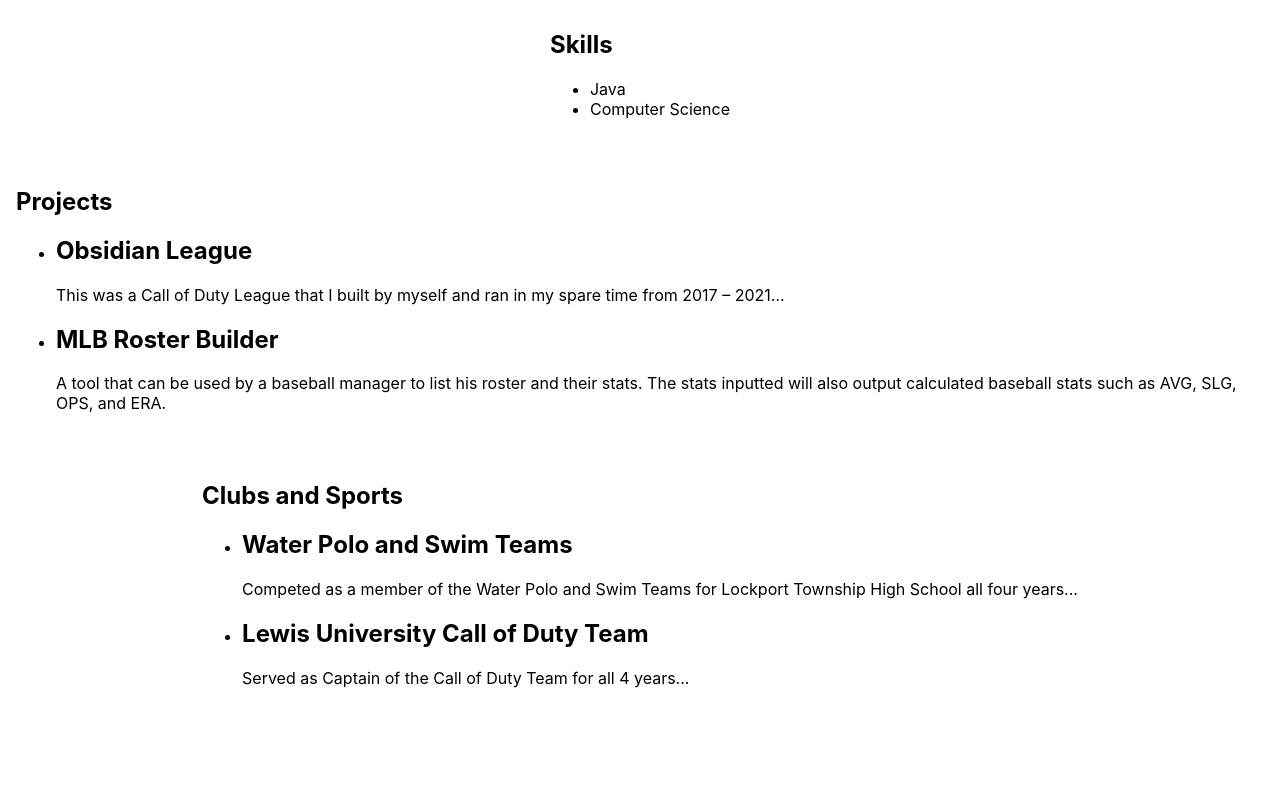
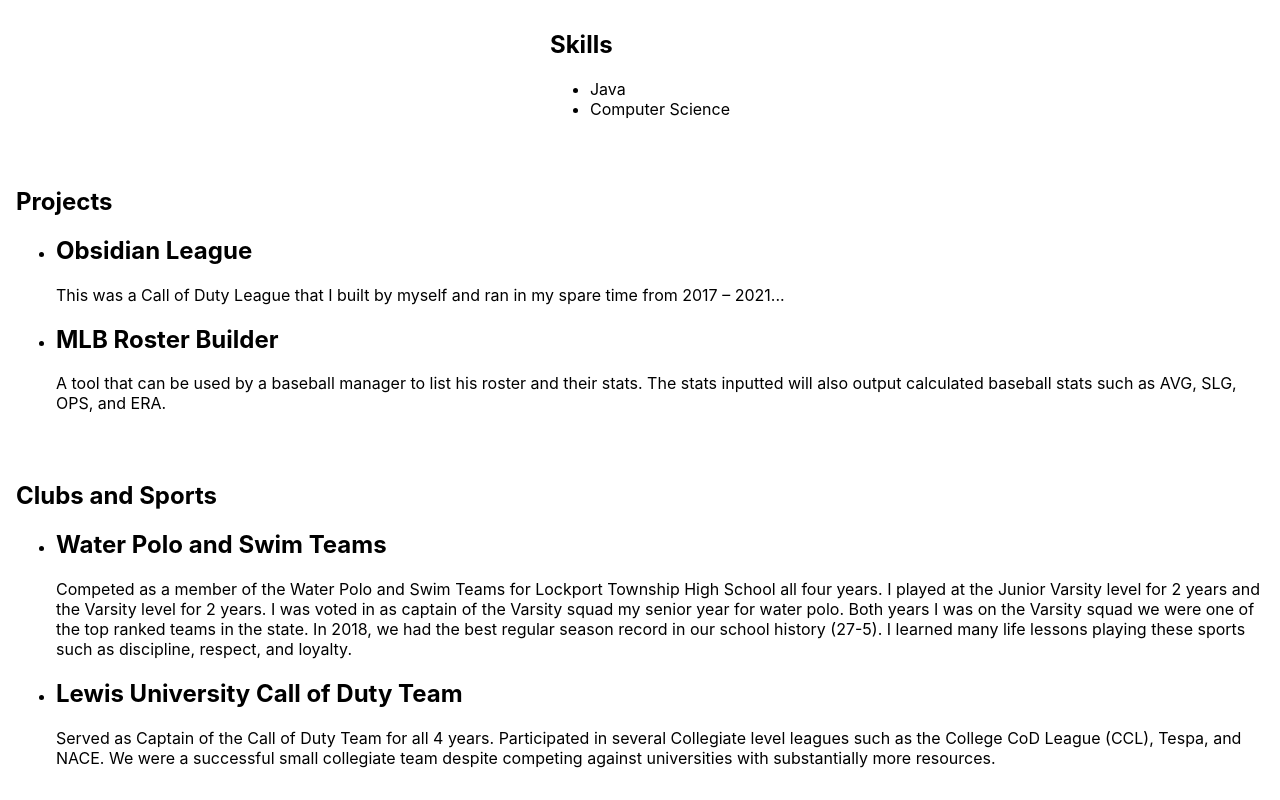
Before and after one commit to thekylemoses/portfolio, a Next.js app: page /about in a window 1280 px wide. Shown: the part 1475-2275 px from the top of the page. Before the commit the page ends 2195 px from the top, so only its background shows below. Built offline with nearby package versions, Linux system fonts and the light colour scheme.

Commit message:
Update about.js

```diff
--- a/pages/about.js
+++ b/pages/about.js
@@ -118,14 +118,14 @@
               <li>
                 <h2>Water Polo and Swim Teams</h2>
                 <p>
-                  Competed as a member of the Water Polo and Swim Teams for Lockport Township High School all four years...
+                    Competed as a member of the Water Polo and Swim Teams for Lockport Township High School all four years. I played at the Junior Varsity level for 2 years and the Varsity level for 2 years. I was voted in as captain of the Varsity squad my senior year for water polo. Both years I was on the Varsity squad we were one of the top ranked teams in the state. In 2018, we had the best regular season record in our school history (27-5). I learned many life lessons playing these sports such as discipline, respect, and loyalty.
                 </p>
                 {/* Add image for Water Polo and Swim Teams */}
               </li>
               <li>
                 <h2>Lewis University Call of Duty Team</h2>
                 <p>
-                  Served as Captain of the Call of Duty Team for all 4 years...
+                  Served as Captain of the Call of Duty Team for all 4 years. Participated in several Collegiate level leagues such as the College CoD League (CCL), Tespa, and NACE. We were a successful small collegiate team despite competing against universities with substantially more resources.
                 </p>
                 {/* Add image for Lewis University Call of Duty Team */}
               </li>
```
